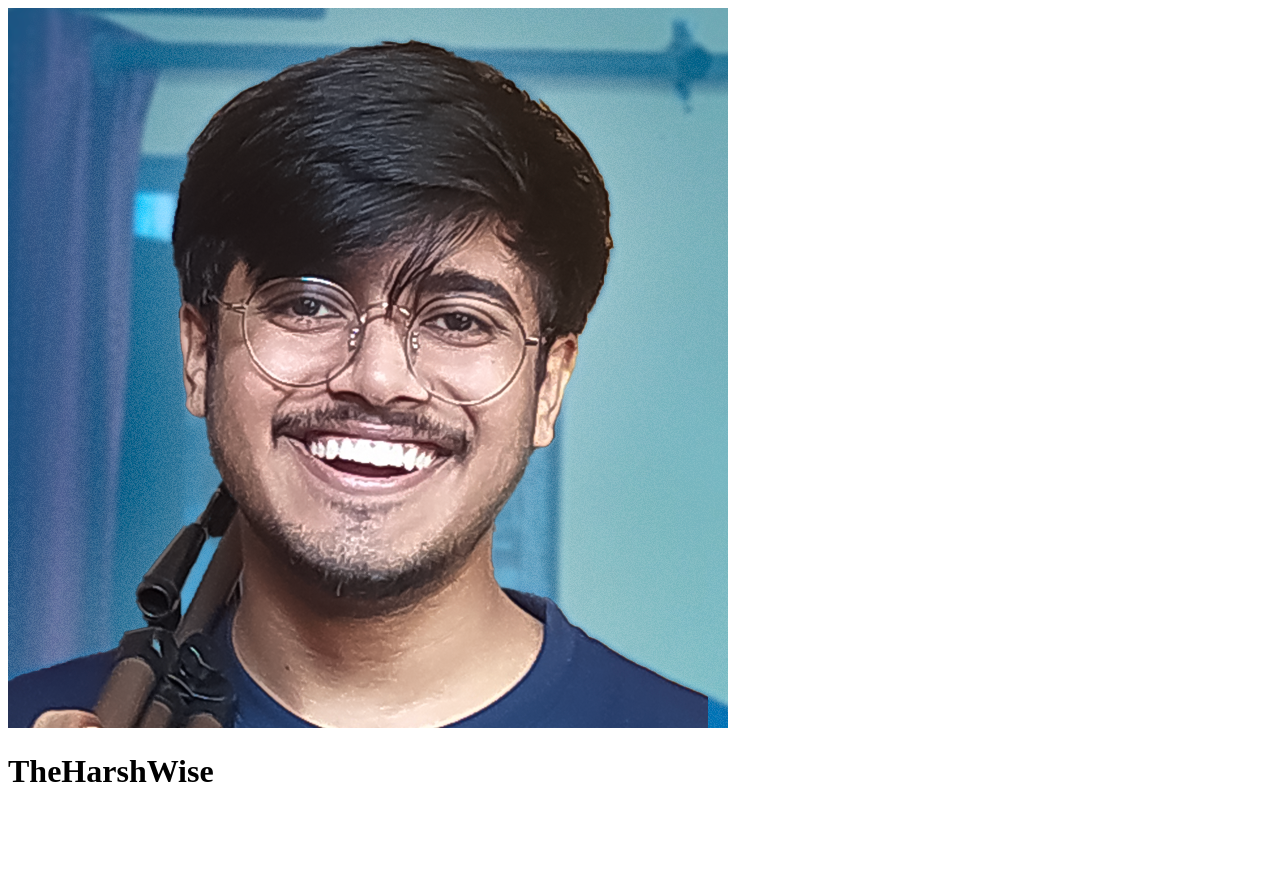
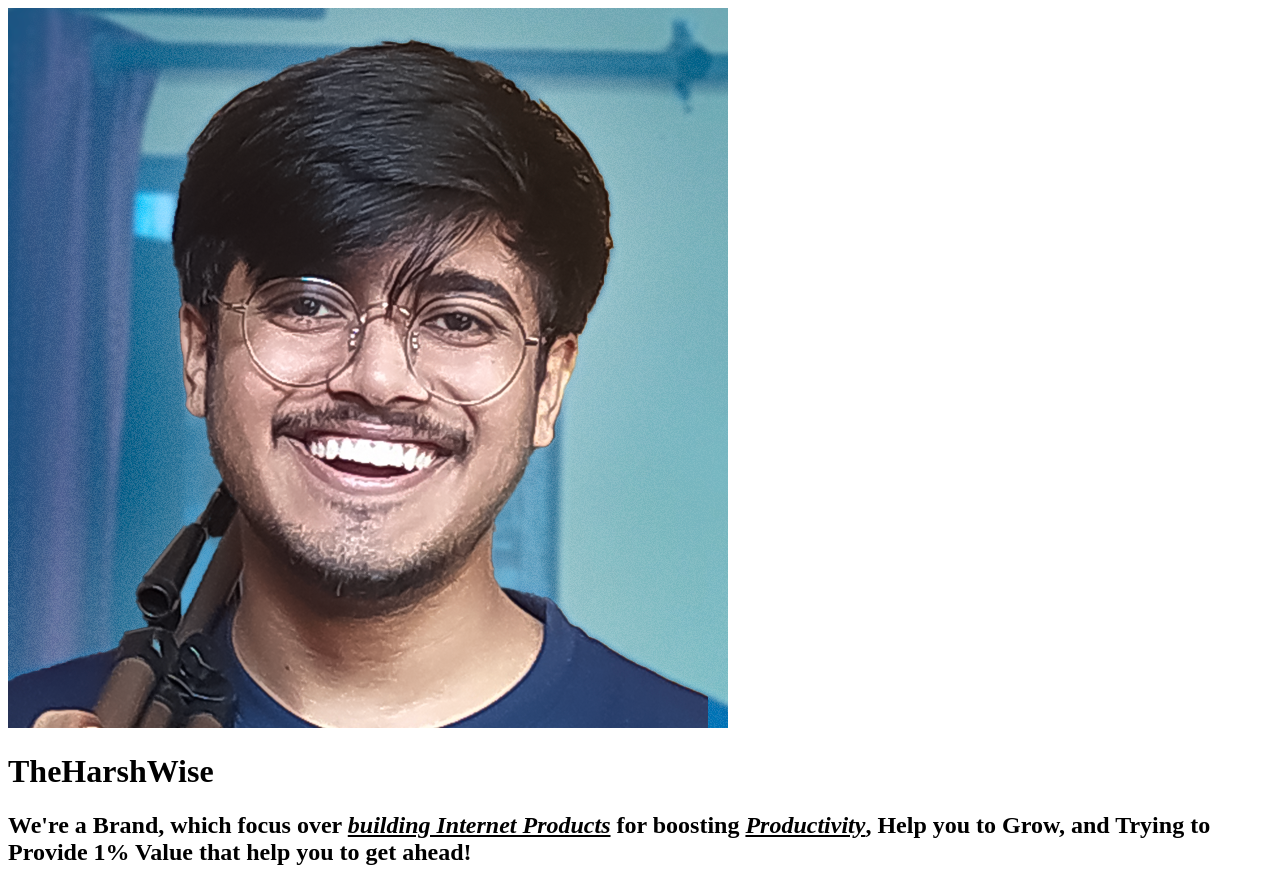
Before and after one commit to 01xharshu/TheHarshWise, a plain HTML site: page THW-Site/index.html in a window 1280 px wide. Before the commit the page ends 812 px from the top, so only its background shows below. Drawn offline with Linux system fonts and the light colour scheme.

Commit message:
Update index.html

```diff
--- a/THW-Site/index.html
+++ b/THW-Site/index.html
@@ -9,6 +9,6 @@
 <body>
     <img src="media/thw-logo.png">
     <h1>TheHarshWise</h1>
-
+    <h2>We're a Brand, which focus over <i><u>building Internet Products</u></i> for boosting <i><u>Productivity</u></i>, Help you to Grow, and Trying to Provide 1% Value that help you to get ahead!</h2>
 </body>
 </html>
```
